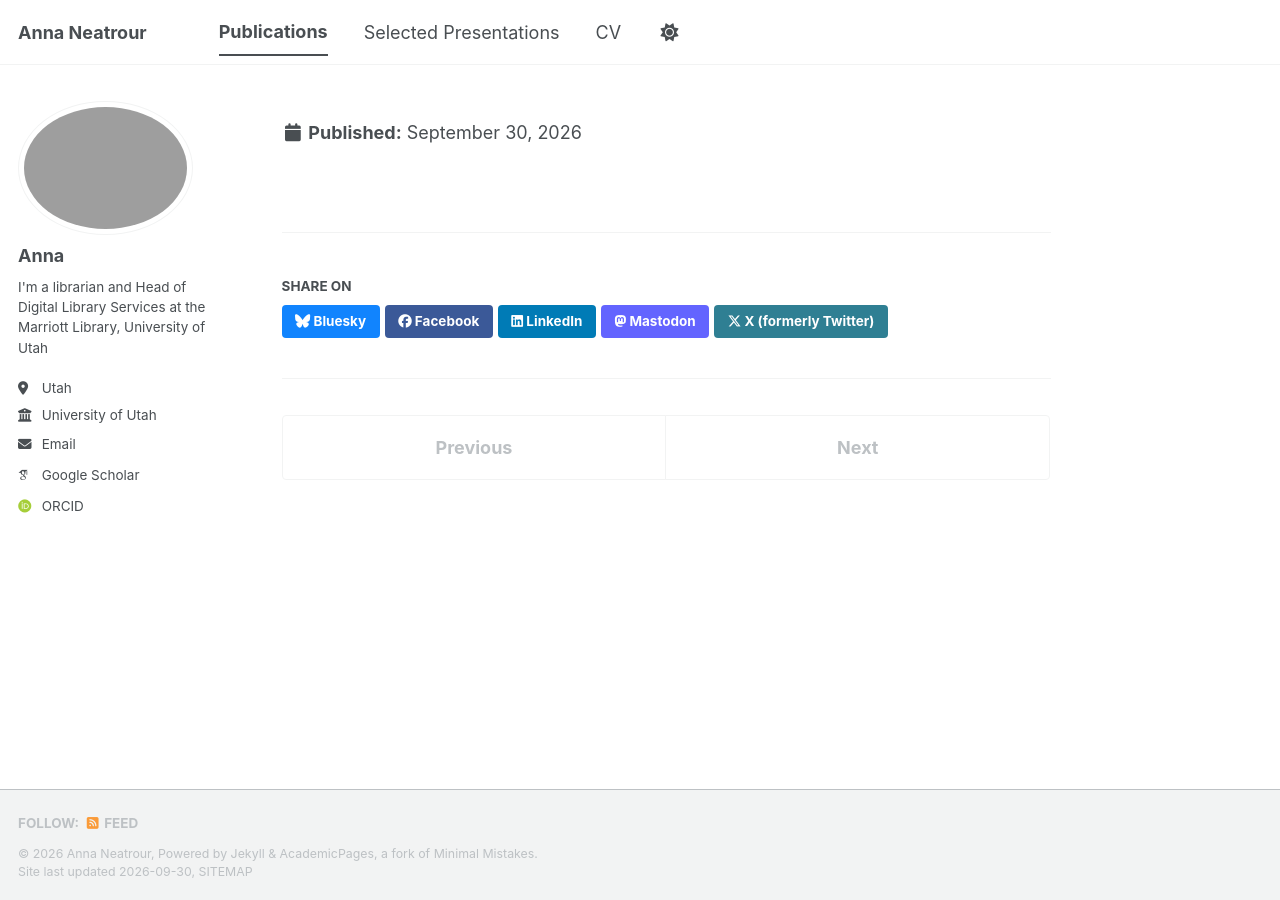
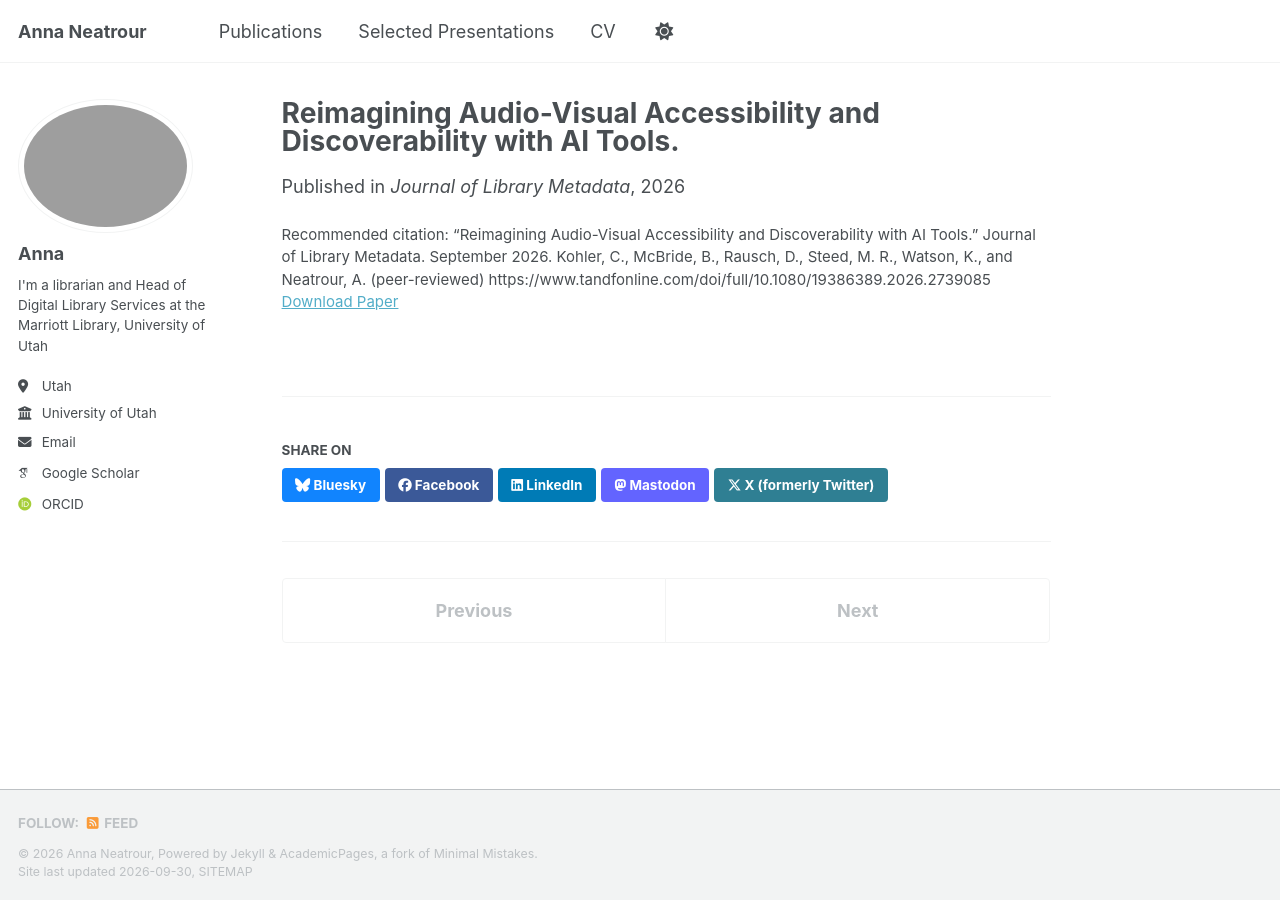
Before and after one commit to aneatrour/aneatrour.github.io, a Jekyll site: the page built from _publications/2026-09-29-reimagining-av.md, in a window 1280 px wide. Built offline with Jekyll 4.4.1, drawn with Linux system fonts in a browser that asks for light colours; some web fonts are replaced; a script bundle is joined from its source files by our own code; library files that are not in the unit come from our copies; part of the change alters nothing that is shown.

Commit message:
Update and rename reimagining-av.md to 2026-09-29-reimagining-av.md

```diff
--- a/_publications/reimagining-av.md
+++ b/_publications/2026-09-29-reimagining-av.md
@@ -6,6 +6,6 @@ permalink: /publication/2026-09-29-reimagining-av
 excerpt: 'The University of Utah J. Willard Marriott Library’s Special Collections department has had an expansive approach to acquiring audio-visual materials throughout its 50-year history, but many collections remain difficult to access because of format obsolescence and processing challenges inherent in time-based media. Now, an increase in format specialists across departments and emerging AI technologies have presented an opportunity to enact new plans for discoverability and accessibility alongside needed digital preservation.'
 date: 2026-09-29
 venue: 'Journal of Library Metadata'
-paperurl: [https://ital.corejournals.org/index.php/ital/article/view/17306](https://www.tandfonline.com/doi/full/10.1080/19386389.2026.2739085)
-citation: '“Reimagining Audio-Visual Accessibility and Discoverability with AI Tools.” Journal of Library Metadata. September 2026. Kohler, C., McBride, B., Rausch, D., Steed, M. R., Watson, K., and Neatrour, A. (peer-reviewed) [https://ital.corejournals.org/index.php/ital/article/view/17306](https://www.tandfonline.com/doi/full/10.1080/19386389.2026.2739085)'
+paperurl: https://www.tandfonline.com/doi/full/10.1080/19386389.2026.2739085
+citation: '“Reimagining Audio-Visual Accessibility and Discoverability with AI Tools.” Journal of Library Metadata. September 2026. Kohler, C., McBride, B., Rausch, D., Steed, M. R., Watson, K., and Neatrour, A. (peer-reviewed) https://www.tandfonline.com/doi/full/10.1080/19386389.2026.2739085'
 ---
```
